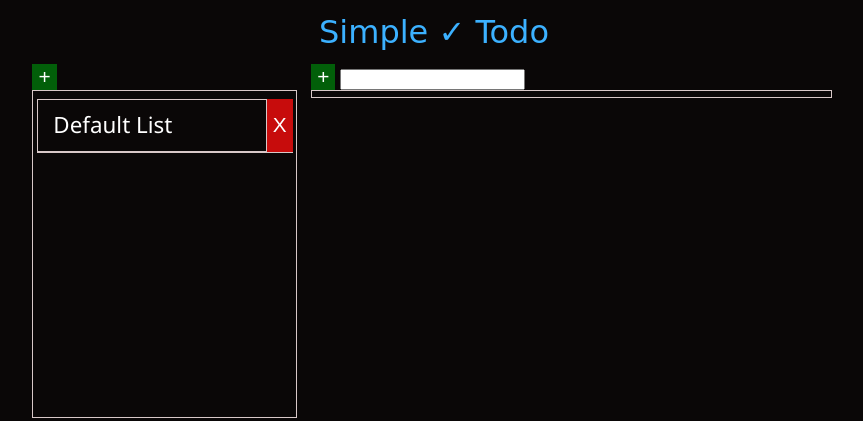
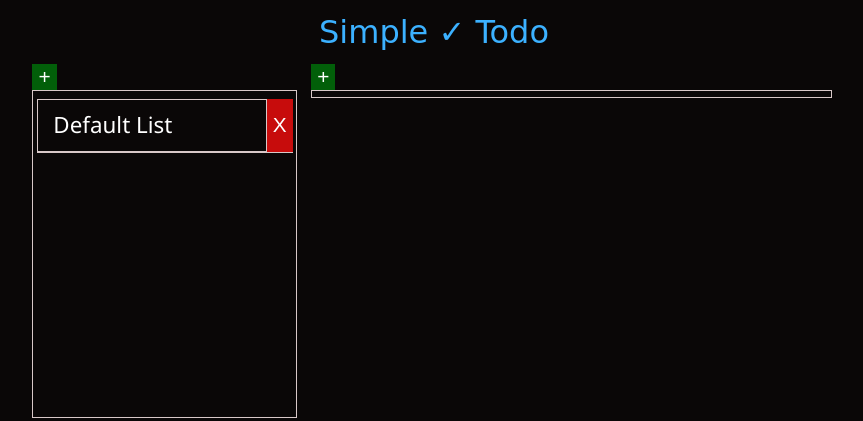
Before and after one commit to johnsonsirv/todo-list, a website built with webpack: page src/templates/index.html in a window 1280 px wide. Shown: the whole page, without its empty margins (206-1069 px from the left). Built offline with nearby package versions, Linux system fonts and the light colour scheme.

Commit message:
update input:hidden in UI

```diff
--- a/src/templates/index.html
+++ b/src/templates/index.html
@@ -22,7 +22,7 @@
       </div>
       <div class="right">
         <button class="btn-add" title="Add Item to List" id="add-new-todo-item">+</button>
-        <input type="text" id="todo-items-index">
+        <input type="hidden" id="todo-items-index">
           <div id="inline-todo-item-form-section" class="no-display">
             <button title="close" class="btn-danger" id="close-todolist-item-form-panel">x</button>
             <form action="" id="inline-todo-item-form">
```
Also changed, not shown: 1 other file.
